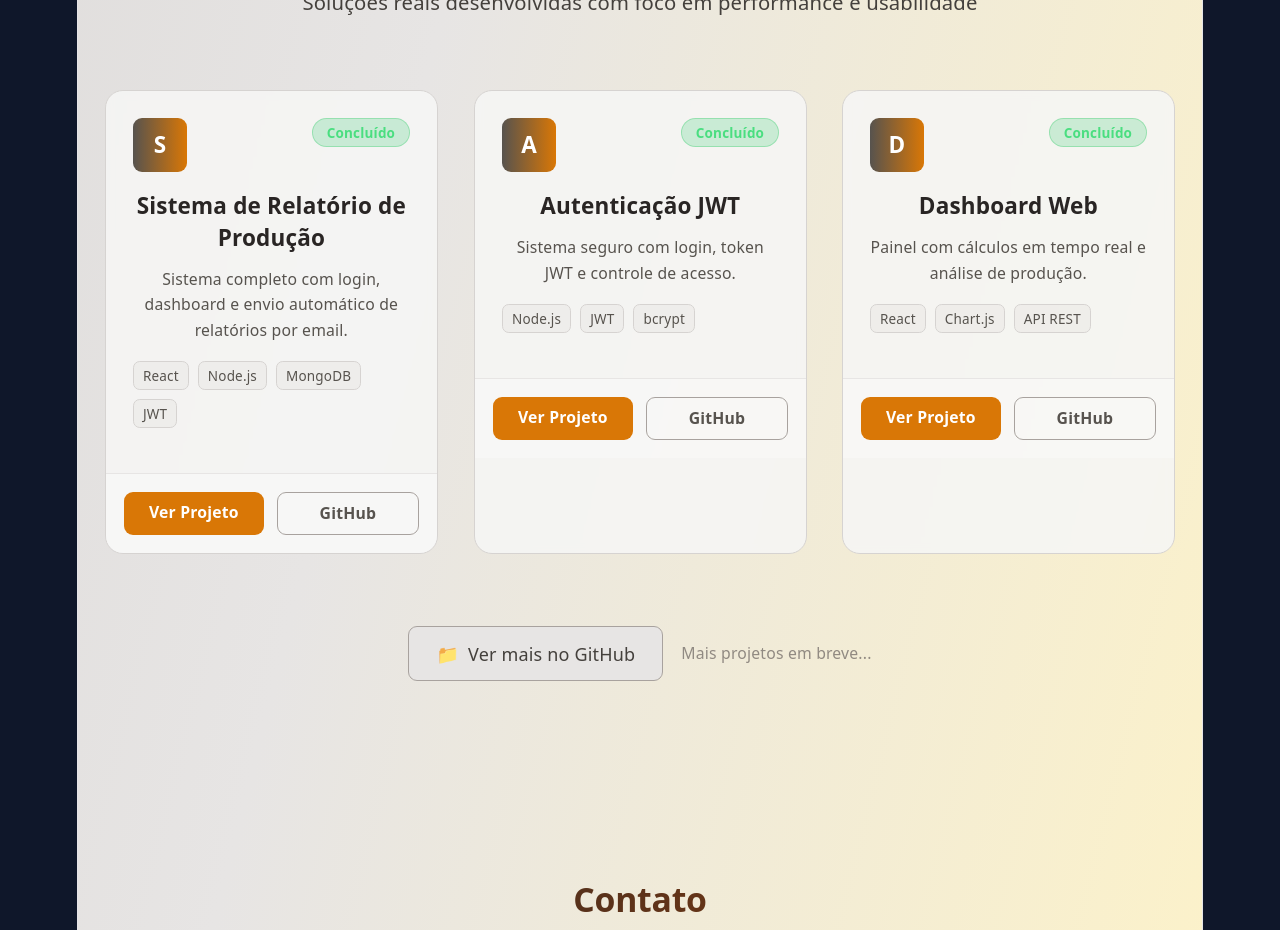
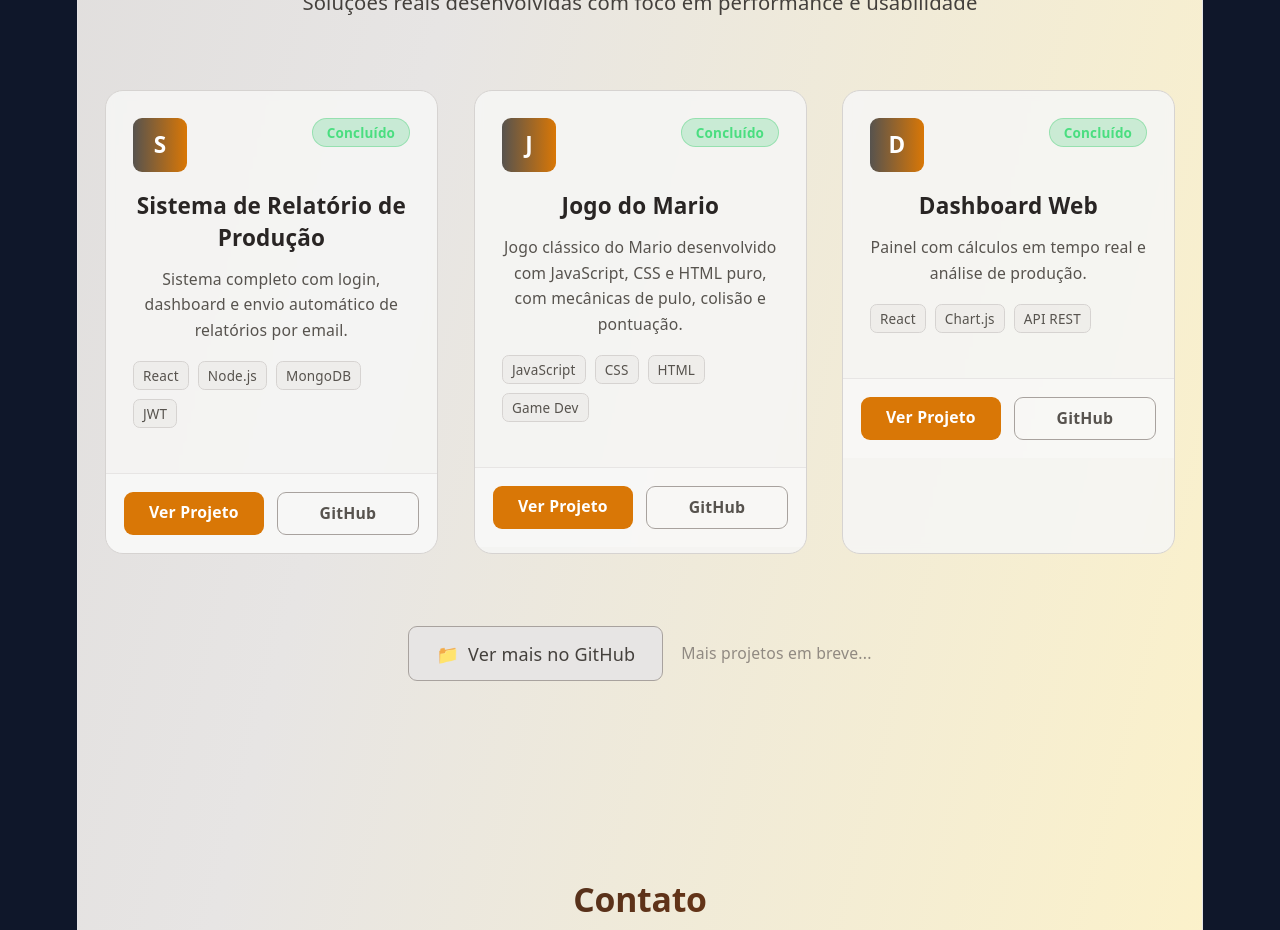
Before and after one commit to JacksonfelipeAF/portifolio, a React (Vite) app: page / in a window 1280 px wide. Shown: the part 3020-3950 px from the top of the page. Built offline with nearby package versions, Linux system fonts and the light colour scheme.

Commit message:
Update project - change 'Autenticação JWT' to 'Jogo do Mario' with live link

```diff
--- a/src/sections/Projetos.tsx
+++ b/src/sections/Projetos.tsx
@@ -137,11 +137,11 @@ export default function Projetos() {
       github: "#",
     },
     {
-      nome: "Autenticação JWT",
-      desc: "Sistema seguro com login, token JWT e controle de acesso.",
-      tecnologias: ["Node.js", "JWT", "bcrypt"],
+      nome: "Jogo do Mario",
+      desc: "Jogo clássico do Mario desenvolvido com JavaScript, CSS e HTML puro, com mecânicas de pulo, colisão e pontuação.",
+      tecnologias: ["JavaScript", "CSS", "HTML", "Game Dev"],
       status: "Concluído",
-      link: "#",
+      link: "https://mario-style-20e4aiy03-jacksonfelipeafs-projects.vercel.app/",
       github: "#",
     },
     {
```
